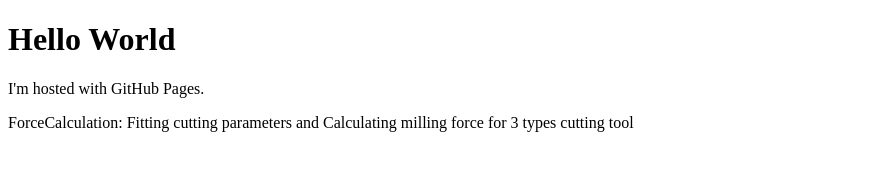
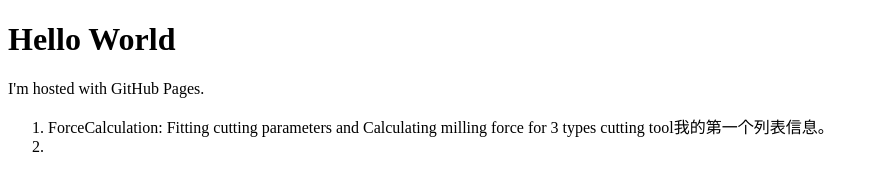
Before and after one commit to leekunhwee/leekunhwee.github.io, a plain HTML site: page index.html in a window 1280 px wide. Shown: the whole page, without its empty margins (0-879 px from the left). Drawn offline with Linux system fonts and the light colour scheme.

Commit message:
Update index.html

```diff
--- a/index.html
+++ b/index.html
@@ -3,6 +3,10 @@
 <body>
 <h1>Hello World</h1>
 <p>I'm hosted with GitHub Pages.</p>
-<p>ForceCalculation: Fitting cutting parameters and Calculating milling force for 3 types cutting tool</p>
+<ol>
+    <li>ForceCalculation: Fitting cutting parameters and Calculating milling force for 3 types cutting tool我的第一个列表信息。</li>
+    <li></li>
+</ol>
+
 </body>
 </html>
```
